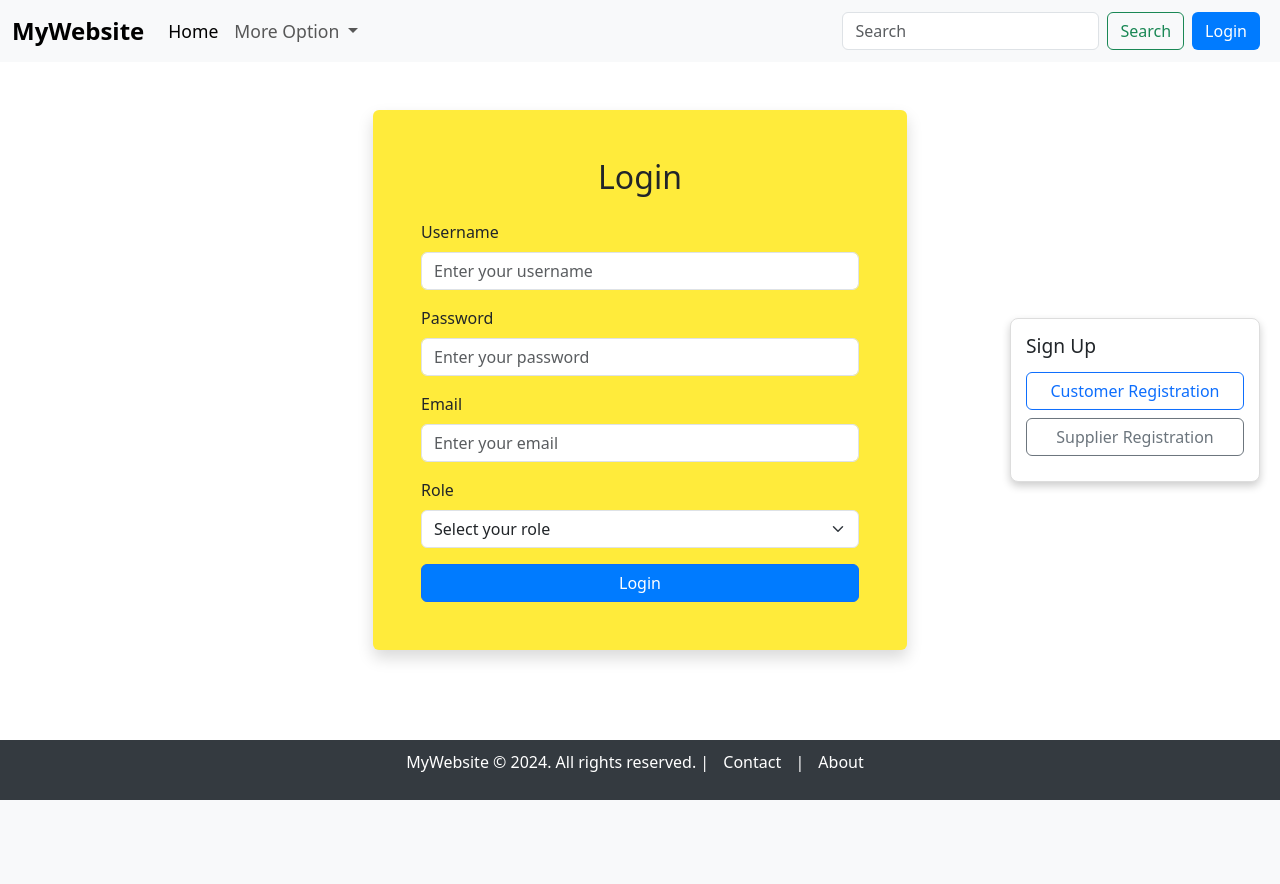
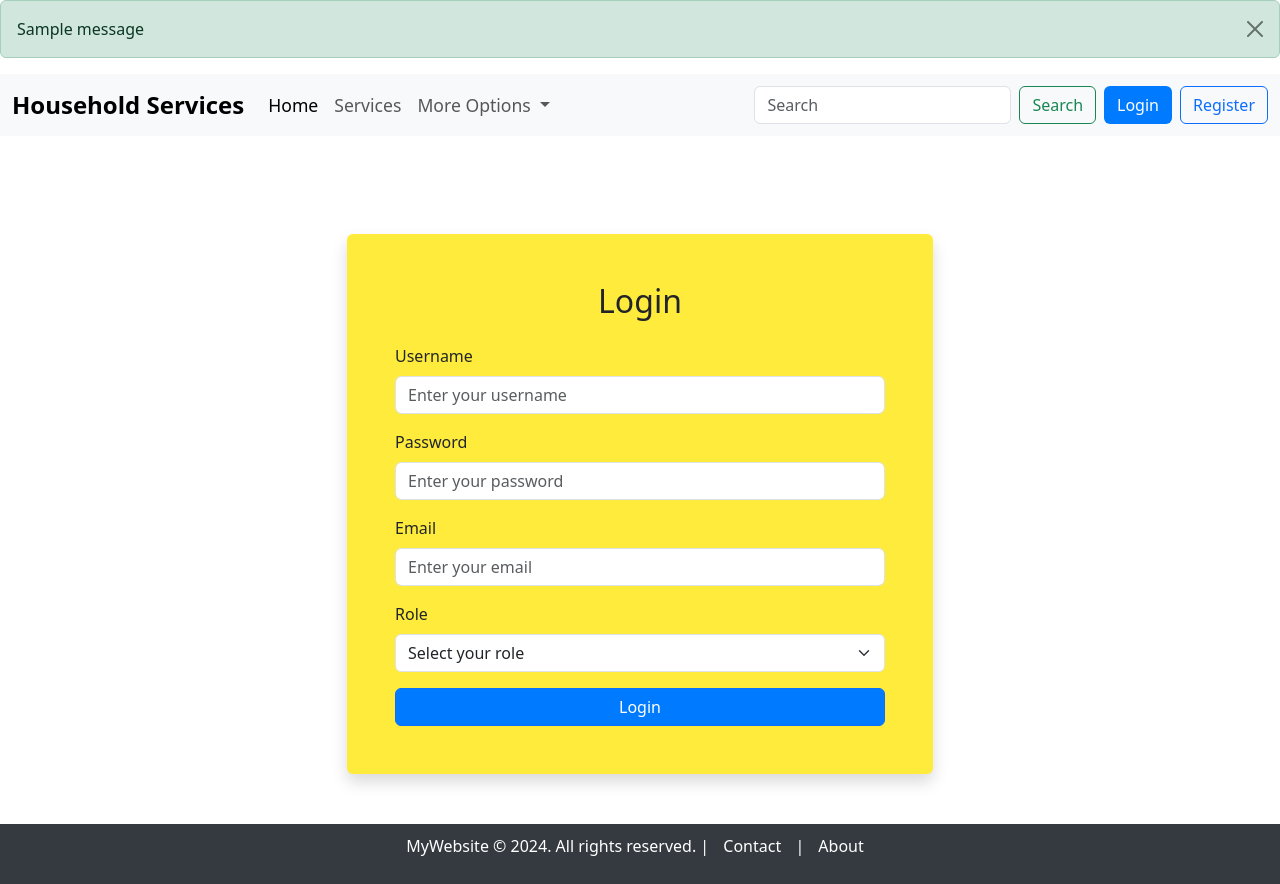
Before and after one commit to VinaySinghChaudhary1/Household_Services_MAD_Project, a Flask app: page /login in a window 1280 px wide. Before the commit the page ends 800 px from the top, so only its background shows below. Run offline with Flask 3, Linux system fonts and the light colour scheme; one stand-in notice (Sample message) is shown.

Commit message:
redirect and Alter message show part done!

```diff
--- a/main.py
+++ b/main.py
@@ -17,8 +17,8 @@ db.init_app(app)
 app.app_context().push()
 
 @app.route('/')
-def index():
-    return render_template('index.html')
+def home():
+    return render_template('home.html')
 
 @app.route('/about/<user_name>')
 def about(user_name):
@@ -34,30 +34,49 @@ def base():
 def login():
     if request.method == 'POST':
         # Retrieve form data
-        username = request.form['username']
-        email = request.form['email']
-        password = request.form['password']
-        role = request.form['role']
+        username = request.form.get('username')
+        email = request.form.get('email')
+        password = request.form.get('password')
+        role = request.form.get('role')
 
-        # Query the user from the database
-        user_record = User.query.filter_by(username=username, email=email, password=password, role=role).first()
-        if user_record:
-            # Save user information in the session
-            session['user_id'] = user_record.user_id
-            session['username'] = user_record.username
-            session['role'] = user_record.role
+        # Query the user by username first
+        user_record = User.query.filter_by(username=username).first()
 
-            # Redirect to the appropriate dashboard based on the role
-            if user_record.role == "customer":
-                return redirect(url_for('customer_dashboard'))
-            elif user_record.role == "supplier":
-                return redirect(url_for('supplier_dashboard'))
-            elif user_record.role == "admin":
-                return redirect(url_for('admin_dashboard'))
+        # Check if the user exists
+        if not user_record:
+            flash("Username does not exist. Please check and try again.", "warning")
+            return redirect(url_for('login'))
 
-        else:
-            # Return login page with an error message if credentials are invalid
-            return render_template('users/login.html', error="Invalid credentials or role")
+        # Check if the email matches with the username
+        if user_record.email != email:
+            flash("Email does not match the username. Please check and try again.", "warning")
+            return redirect(url_for('login'))
+
+        # Check if the password matches
+        if user_record.password != password:
+            flash("Incorrect password. Please try again.", "warning")
+            return redirect(url_for('login'))
+
+        # Check if the role matches
+        if user_record.role != role:
+            flash("Role does not match with the user. Please check and try again.", "warning")
+            return redirect(url_for('login'))
+
+        # If all credentials are correct, save user information in the session
+        session['user_id'] = user_record.user_id
+        session['username'] = user_record.username
+        session['role'] = user_record.role
+
+        # Redirect to the appropriate dashboard based on the role with a success message
+        if user_record.role == "customer":
+            flash("Welcome, Customer!", "success")
+            return redirect(url_for('customer_dashboard'))
+        elif user_record.role == "supplier":
+            flash("Welcome, Supplier!", "success")
+            return redirect(url_for('supplier_dashboard'))
+        elif user_record.role == "admin":
+            flash("Welcome, Admin!", "success")
+            return redirect(url_for('admin_dashboard'))
 
     # Render the login page for GET request
     return render_template('users/login.html')
@@ -67,44 +86,47 @@ def login():
 def register_customer():
     if request.method == 'POST':
         # Retrieve form data
-        full_name = request.form['fullname']
-        username = request.form['username']
-        email = request.form['email']
-        address = request.form['address']
-        pincode = request.form['pincode']
-        password = request.form['password']
-        confirm_password = request.form['confirm_password']
+        full_name = request.form.get('fullname')
+        username = request.form.get('username')
+        email = request.form.get('email')
+        address = request.form.get('address')
+        pincode = request.form.get('pincode')
+        password = request.form.get('password')
+        confirm_password = request.form.get('confirm_password')
 
-        # Validation checks
+        # Validation checks for password mismatch
         if password != confirm_password:
-            # Handle password mismatch
-            return render_template('users/register_customer.html', error="Passwords do not match")
+            flash("Passwords do not match. Please try again.", "warning")
+            return redirect(url_for('register_customer'))
 
-        # Check if email or username already exists
+        # Check if email or username already exists in the database
         existing_user = User.query.filter((User.email == email) | (User.username == username)).first()
         if existing_user:
-            return render_template('users/register_customer.html', error="Email or username already exists")
+            flash("Email or username already exists. Please choose another one.", "danger")
+            return redirect(url_for('register_customer'))
 
-        # Create a new customer user instance
-        new_customer = User(
-            full_name=full_name,
-            username=username,
-            email=email,
-            password=password,
-            address=address,
-            pincode=pincode,
-            role="customer"
-        )
+        try:
+            # Create a new customer user instance
+            new_customer = User(
+                full_name=full_name,
+                username=username,
+                email=email,
+                password=password,  # Remember to hash the password
+                address=address,
+                pincode=pincode,
+                role="customer"
+            )
 
-        # Add new customer to the database
-        db.session.add(new_customer)
-        db.session.commit()
+            # Add new customer to the database
+            db.session.add(new_customer)
+            db.session.commit()
 
-        # Debug print to verify this point is reached
-        print("Registration successful, redirecting to login")
+            flash("Registration successful!", "success")
+            return redirect(url_for('login'))
 
-        # Redirect to the login page after successful registration
-        return redirect(url_for('login'))
+        except Exception as e:
+            flash("An error occurred during registration. Please try again.", "danger")
+            return redirect(url_for('register_customer'))
 
     # For GET request, render the registration page
     return render_template('users/register_customer.html')
@@ -127,49 +149,56 @@ def register_supplier():
 
         # Validation checks
         if password != confirm_password:
-            # Handle password mismatch
-            return render_template('users/register_supplier.html', error="Passwords do not match")
+            flash("Passwords do not match", "warning")
+            return redirect(url_for('register_supplier'))
 
         # Check if email or username already exists
         existing_user = User.query.filter((User.email == email) | (User.username == username)).first()
         if existing_user:
-            return render_template('register_supplier.html', error="Email or username already exists")
+            flash("Email or username already exists", "danger")
+            return redirect(url_for('register_supplier'))
 
-        # Save the uploaded document if necessary (file storage logic can be implemented as needed)
-        document_filename = document.filename
-        document.save(f'Static/Documents/{document_filename}')
+        try:
+            # Save the uploaded document
+            document_filename = document.filename
+            document.save(f'Static/Documents/{document_filename}')
 
-        # Create a new supplier user instance
-        new_supplier = User(
-            full_name=full_name,
-            username=username,
-            email=email,
-            password=password,
-            address=address,
-            pincode=pincode,
-            role="supplier",
-            service_name=service_name,
-            experience_years=int(experience_years),
-            document=document_filename
-        )
+            # Create a new supplier user instance
+            new_supplier = User(
+                full_name=full_name,
+                username=username,
+                email=email,
+                password=password,  # Ideally, hash the password before saving
+                address=address,
+                pincode=pincode,
+                role="supplier",
+                service_name=service_name,
+                experience_years=int(experience_years),
+                document=document_filename
+            )
 
-        # Add new supplier to the database
-        db.session.add(new_supplier)
-        db.session.commit()
+            # Add new supplier to the database
+            db.session.add(new_supplier)
+            db.session.commit()
 
-        # Redirect to the login page after successful registration
-        return redirect(url_for('login'))
+            # Successful registration flash message
+            flash("Registration successful!", "success")
+            return redirect(url_for('login'))
+
+        except Exception as e:
+            # Handle any errors during the registration process
+            flash("Something went wrong during registration. Please try again.", "danger")
+            return redirect(url_for('register_supplier'))
 
     # For GET request, render the registration page
     return render_template('users/register_supplier.html')
 
-
-# @app.route('/logout')
-
-@app.route('/customer_dashboard')
-def customer_dashboard():
-    return render_template('customer_dashboard.html')
-
+@app.route('/logout', methods=['GET', 'POST'])
+def logout():
+    # Clear the session data to log out the user
+    session.clear()
+    flash("You have been logged out successfully.", "success")
+    return redirect(url_for('home'))
 
 @app.route('/supplier_dashboard')
 def supplier_dashboard():
--- a/templates/base_users.html
+++ b/templates/base_users.html
@@ -6,7 +6,7 @@
     <meta name="viewport" content="width=device-width, initial-scale=1.0">
     <link href="https://cdn.jsdelivr.net/npm/bootstrap@5.3.3/dist/css/bootstrap.min.css" rel="stylesheet"
         integrity="sha384-QWTKZyjpPEjISv5WaRU9OFeRpok6YctnYmDr5pNlyT2bRjXh0JMhjY6hW+ALEwIH" crossorigin="anonymous">
-    <title>{% block title %}{% endblock %}</title>
+    <title>{% block title %}Household Services{% endblock %}</title>
     <style>
         .navbar-brand {
             font-weight: bold;
@@ -71,8 +71,6 @@
             color: white;
             padding: 10px 0;
             text-align: center;
-            position: fixed;
-            bottom: 0;
             width: 100%;
         }
 
@@ -85,30 +83,54 @@
         footer a:hover {
             text-decoration: underline;
         }
+
+        /* Ensure page content is scrollable on small screens */
+        body {
+            overflow-x: hidden;
+        }
+
+        .container {
+            max-width: 100%;
+            padding: 0 15px;
+        }
     </style>
 </head>
 
 <body>
+    <!-- Flash messages -->
+    {% with messages = get_flashed_messages(with_categories=true) %}
+    {% if messages %}
+        {% for category, message in messages %}
+            <div class="alert alert-{{ category }} alert-dismissible fade show" role="alert">
+                {{ message }}
+                <button type="button" class="btn-close" data-bs-dismiss="alert" aria-label="Close"></button>
+            </div>
+        {% endfor %}
+    {% endif %}
+    {% endwith %}
+
     <!-- Navbar Start -->
     <nav class="navbar navbar-expand-lg navbar-light bg-light">
         <div class="container-fluid">
-            <a class="navbar-brand" href="#">MyWebsite</a>
+            <a class="navbar-brand" href="#">Household Services</a>
             <button class="navbar-toggler" type="button" data-bs-toggle="collapse" data-bs-target="#navbarNavDropdown"
                 aria-controls="navbarNavDropdown" aria-expanded="false" aria-label="Toggle navigation">
                 <span class="navbar-toggler-icon"></span>
             </button>
             <div class="collapse navbar-collapse" id="navbarNavDropdown">
                 <ul class="navbar-nav me-auto mb-2 mb-lg-0">
-                    <!-- Home link -->
                     <li class="nav-item">
                         <a class="nav-link active" aria-current="page" href="/">Home</a>
+                    </li>
+                    <li class="nav-item">
+                        <a class="nav-link" href="/services">Services</a>
                     </li>
 
                     <!-- Dropdown menu -->
                     <li class="nav-item dropdown">
                         <a class="nav-link dropdown-toggle" href="#" id="navbarDropdown" role="button"
                             data-bs-toggle="dropdown" aria-expanded="false">
-                            More Option
+                            More Options
                         </a>
                         <ul class="dropdown-menu" aria-labelledby="navbarDropdown">
                             <li><a class="dropdown-item" href="#">Action 1</a></li>
@@ -119,6 +141,17 @@
                             <li><a class="dropdown-item" href="#">Another action</a></li>
                         </ul>
                     </li>
+
+                    <!-- Conditional Links based on User Session -->
+                    {% if session.get('role') == 'supplier' %}
+                        <li class="nav-item">
+                            <a class="nav-link" href="/my-books">My Book</a>
+                        </li>
+                    {% elif session.get('role') == 'admin' %}
+                        <li class="nav-item">
+                            <a class="nav-link" href="/book-requests">Book Requests</a>
+                        </li>
+                    {% endif %}
                 </ul>
 
                 <!-- Search bar -->
@@ -127,24 +160,35 @@
                     <button class="btn btn-outline-success" type="submit">Search</button>
                 </form>
 
-                <!-- Login Button -->
-                <a class="btn login-btn me-2" href="/login">Login</a>
+                <!-- Conditional Login/Logout and Register Links -->
+                <ul class="navbar-nav">
+                    {% if not session.get('username') %}
+                        <li class="nav-item">
+                            <a class="btn login-btn me-2" href="/login">Login</a>
+                        </li>
+                        <li class="nav-item">
+                            <a class="btn btn-outline-primary" href="/register_customer">Register</a>
+                        </li>
+                    {% else %}
+                        <li class="nav-item">
+                            <a class="btn btn-outline-danger" href="/logout">Logout</a>
+                        </li>
+                    {% endif %}
+                </ul>
             </div>
         </div>
     </nav>
-    <!-- Navbar End -->
 
     <!-- Floating Signup Card -->
-    <div class="floating-signup-card">
+    <!-- <div class="floating-signup-card">
         <h5>Sign Up</h5>
         <a href="/register_customer" class="btn btn-outline-primary w-100 mb-2">Customer Registration</a>
         <a href="/register_supplier" class="btn btn-outline-secondary w-100">Supplier Registration</a>
-    </div>
+    </div> -->
 
     <!-- Content Block for Pages -->
     <div class="container mt-5">
         {% block content %}
-        <!-- Placeholder for content pages -->
         {% endblock %}
     </div>
 
--- a/templates/users/login.html
+++ b/templates/users/login.html
@@ -4,12 +4,11 @@
 login page
 {% endblock %}
 
-
 {% block content %}
 
-    <div class="container mt-5">
-        <div class="row justify-content-center">
-            <div class="col-md-6">
+    <div class="container mt-5 d-flex justify-content-center align-items-center" style="min-height: 80vh;">
+        <div class="row justify-content-center w-100">
+            <div class="col-12 col-md-8 col-lg-6">
                 <!-- Login container with yellow background -->
                 <div class="login-container p-5 rounded shadow" style="background-color: #ffeb3b;">
                     <h2 class="text-center mb-4">Login</h2>
--- a/templates/users/register_supplier.html
+++ b/templates/users/register_supplier.html
@@ -1,4 +1,9 @@
 {% extends 'base_users.html' %}
+
+{% block title %}
+Supplier Registration
+{% endblock %}
+
 
 {% block content %}
 
```
Also changed, not shown: templates/users/logout.html (added, +25 -0 lines), templates/users/register_customer.html (+15 -2 lines), instance/database.sqlite3, model.py (line endings or trailing spaces), templates/home.html (renamed from templates/index.html), templates/service/create_service.html (added), templates/service/delete_service.html (added), templates/service/edit_service.html (added), templates/service/service_list.html (added), templates/service_category.html/caterory_list.html (added), templates/service_category.html/create_caterory.html (added), templates/service_category.html/delete_caterory.html (added), templates/service_category.html/edit_caterory.html (added), templates/service_request.html (added), 1 other file.
